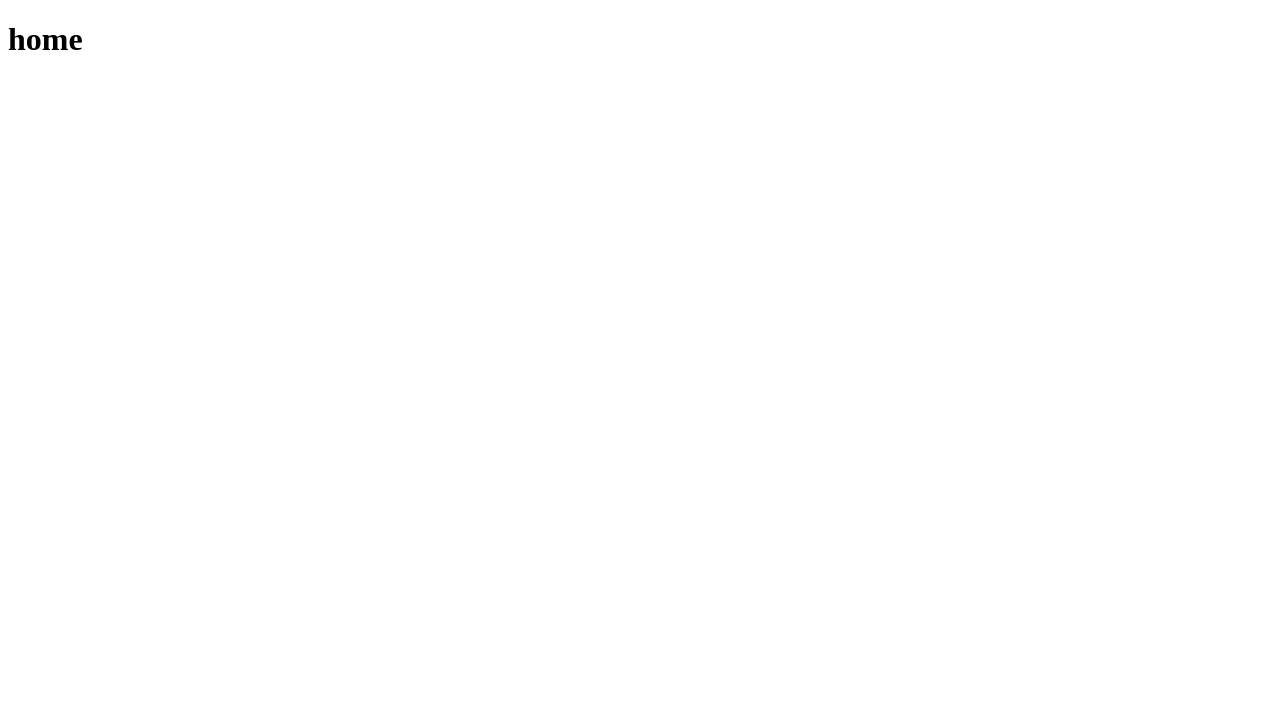
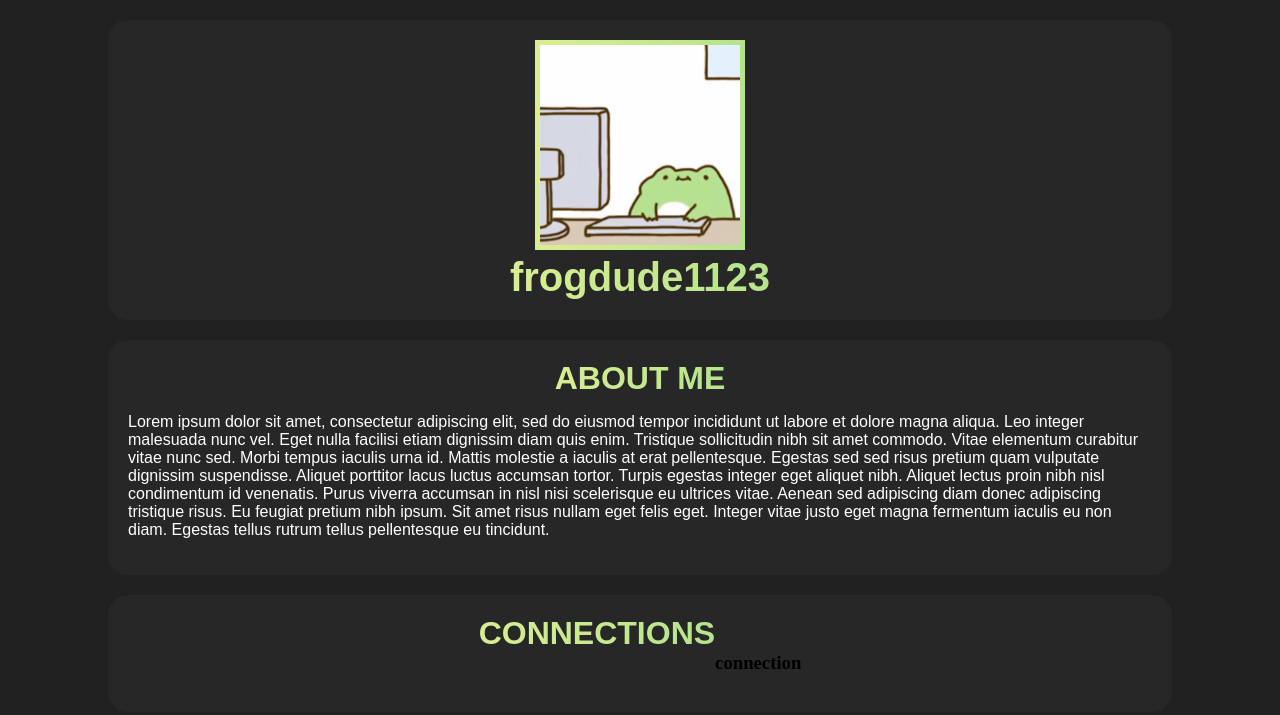
Before and after one commit to frog1123/profile-page, a website: page pages/home/index.html in a window 1280 px wide. Drawn offline with Linux system fonts and the light colour scheme.

Commit message:
add style

```diff
--- a/pages/home/index.html
+++ b/pages/home/index.html
@@ -6,10 +6,43 @@
   <meta http-equiv="X-UA-Compatible" content="IE=edge">
   <meta name="viewport" content="width=device-width, initial-scale=1.0">
   <title>frogdude1123</title>
+  <link rel="stylesheet" href="./styles.css">
 </head>
 
 <body>
-  <h1>home</h1>
+  <div class="container">
+    <div id="pfp-container">
+      <img src="./assets/images/frog.png" id="pfp" class="gradient-border" />
+      <h1><span class="gradient-text">frogdude1123</span></h1>
+    </div>
+  </div>
+  <div class="container">
+    <div id="about-me-text-container">
+      <h2 class="title-text"><span class="gradient-text">ABOUT ME</span></h1>
+        <p>
+          Lorem ipsum dolor sit amet, consectetur adipiscing elit, sed do eiusmod tempor incididunt ut labore et dolore
+          magna aliqua. Leo integer malesuada nunc vel. Eget nulla facilisi etiam dignissim diam quis enim. Tristique
+          sollicitudin nibh sit amet commodo. Vitae elementum curabitur vitae nunc sed. Morbi tempus iaculis urna id.
+          Mattis
+          molestie a iaculis at erat pellentesque. Egestas sed sed risus pretium quam vulputate dignissim suspendisse.
+          Aliquet porttitor lacus luctus accumsan tortor. Turpis egestas integer eget aliquet nibh. Aliquet lectus proin
+          nibh nisl condimentum id venenatis. Purus viverra accumsan in nisl nisi scelerisque eu ultrices vitae. Aenean
+          sed
+          adipiscing diam donec adipiscing tristique risus. Eu feugiat pretium nibh ipsum. Sit amet risus nullam eget
+          felis
+          eget. Integer vitae justo eget magna fermentum iaculis eu non diam. Egestas tellus rutrum tellus pellentesque
+          eu
+          tincidunt.
+        </p>
+    </div>
+  </div>
+  <div class="container">
+    <h2 class="title-text"><span class="gradient-text title-text">CONNECTIONS</span></h1>
+      <div class="connection-container">
+        <img />
+        <h3>connection</h3>
+      </div>
+  </div>
 </body>
 
 </html>
--- /dev/null
+++ b/pages/home/styles.css
@@ -0,0 +1,75 @@
+body,
+html {
+  padding: 0;
+  margin: 0;
+  background-color: #212121;
+}
+
+h1,
+h2,
+p {
+  font-family: Arial, Helvetica, sans-serif;
+  color: #fff;
+}
+
+.gradient-text {
+  background: #d9ed92;
+  background: linear-gradient(to right, #d9ed92 0%, #b5e48c 100%);
+  background: -webkit-linear-gradient(to right, #d9ed92 0%, #b5e48c 100%);
+  background: -moz-linear-gradient(to right, #d9ed92 0%, #b5e48c 100%);
+  -webkit-background-clip: text;
+  background-clip: text;
+  -webkit-text-fill-color: transparent;
+}
+
+.gradient-border {
+  border-style: solid;
+  border-image-slice: 1;
+  border-width: 2px;
+  border-image-source: linear-gradient(to right, #d9ed92 0%, #b5e48c 100%);
+  border-image-source: -webkit-linear-gradient(to right, #d9ed92 0%, #b5e48c 100%);
+  border-image-source: -moz-linear-gradient(to right, #d9ed92 0%, #b5e48c 100%);
+}
+
+.container {
+  background-color: #272727;
+  display: flex;
+  justify-content: center;
+  padding: 20px;
+  margin: auto;
+  margin-top: 20px;
+  width: 80%;
+  border-radius: 20px;
+}
+
+.title-text {
+  font-size: 32px;
+  margin: 0;
+}
+
+#pfp-container {
+  display: grid;
+  place-items: center;
+  grid-template-rows: max-content max-content;
+}
+
+#pfp-container img {
+  border-width: 5px;
+  width: 200px;
+  height: 200px;
+}
+
+#pfp-container h1 {
+  margin: 0;
+  margin-top: 5px;
+  font-size: 40px;
+  font-weight: 600;
+}
+
+#about-me-text-container {
+  display: grid;
+  place-items: center;
+}
+
+.connection-container {
+}
```
Also changed, not shown: src/server.ts (+4 -8 lines), pages/home/assets/images/frog.png (added).
